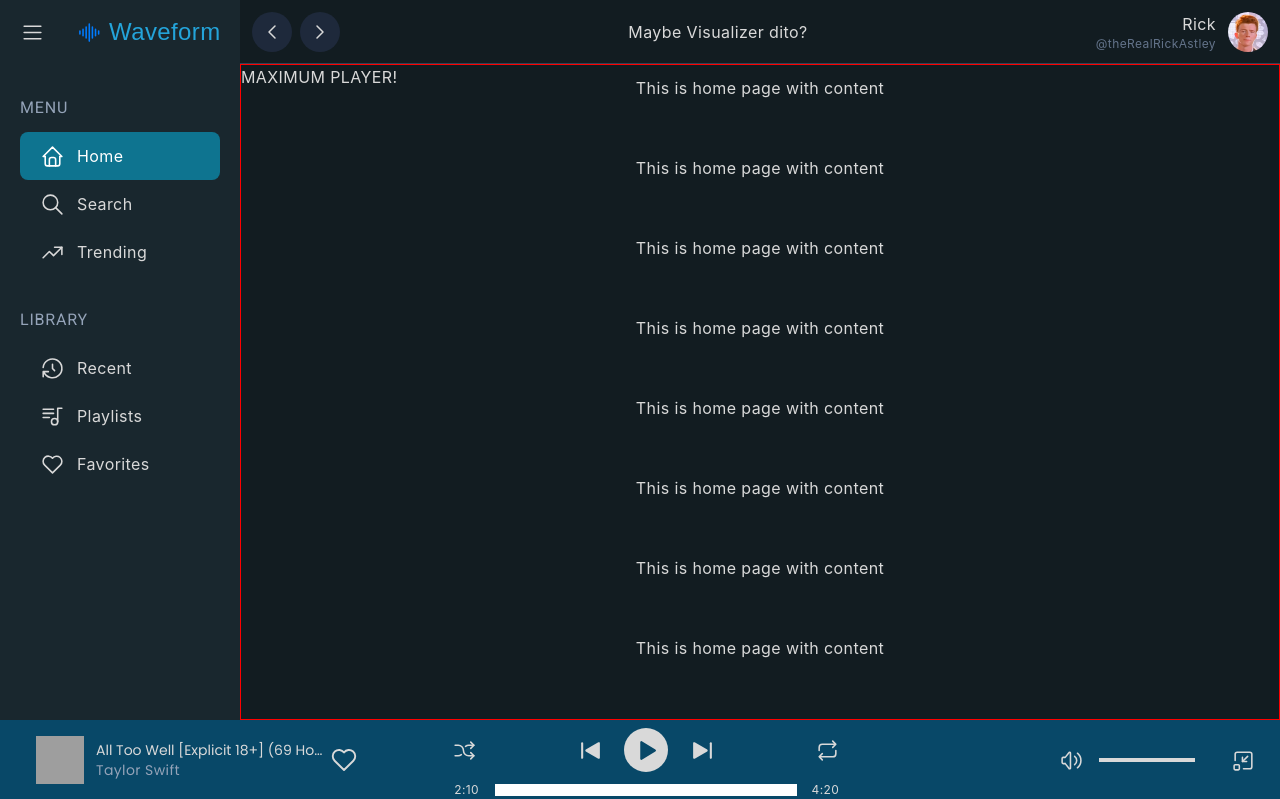
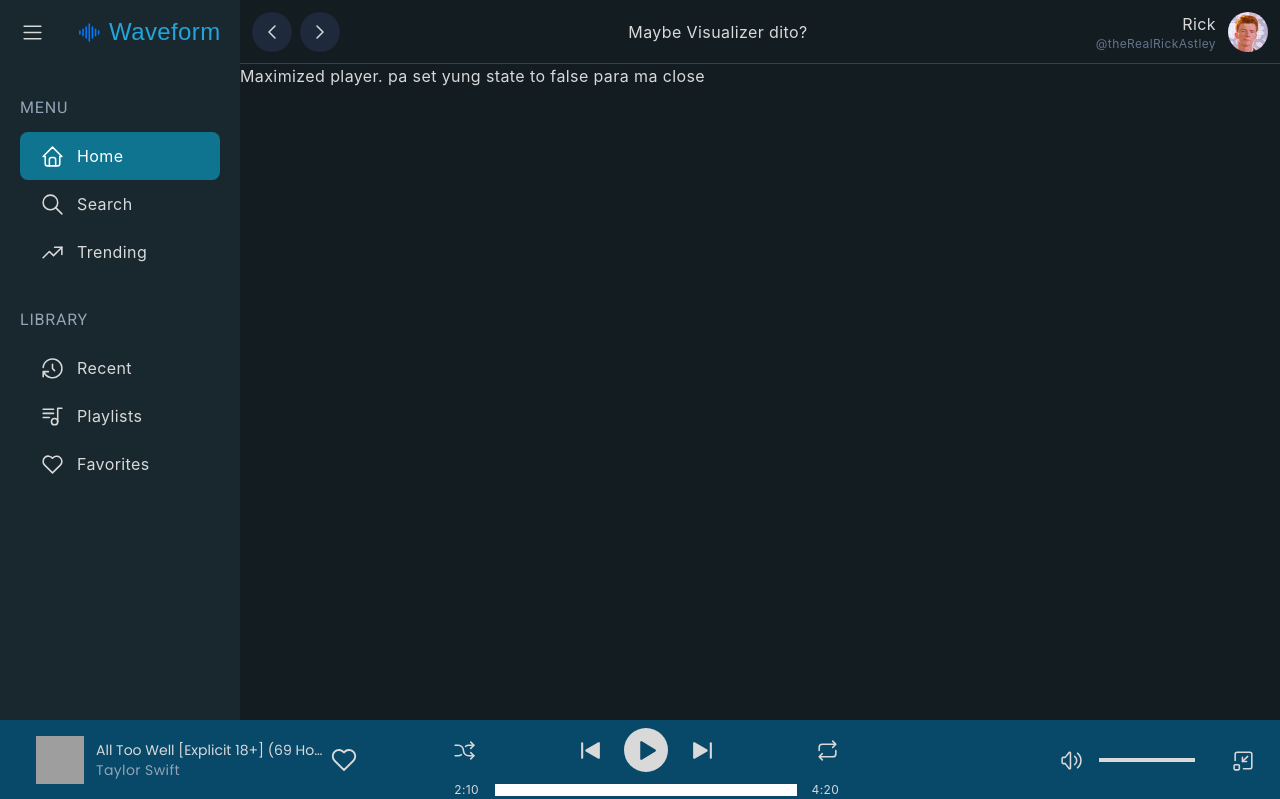
Before and after one commit to Joseph-013/React-finals-Music-App, a React (Create React App) app: page / in a window 1280 px wide. Shown: the top 799 px of the page. Built offline with nearby package versions, Linux system fonts and the light colour scheme; grey boxes are pictures that could not be loaded; a web font is replaced by a local one.

Commit message:
Update PlayerDocked.js

```diff
--- a/src/components/layoutComponents/PlayerDocked.js
+++ b/src/components/layoutComponents/PlayerDocked.js
@@ -113,8 +113,8 @@ function TrackControlsLong({ className }) {
 
 function PlayerFull(props) {
     return (
-        <section className="fixed inset-0 mb-20 mt-16 ml-16 md:ml-60 bounds z-50">
-            MAXIMUM PLAYER!
+        <section className="fixed inset-0 mb-20 mt-16 ml-16 md:ml-60 bg-[#121C21] z-50" style={{ overscrollBehavior: 'contain' }}>
+            Maximized player. pa set yung state to false para ma close
         </section>
     );
 }
```
